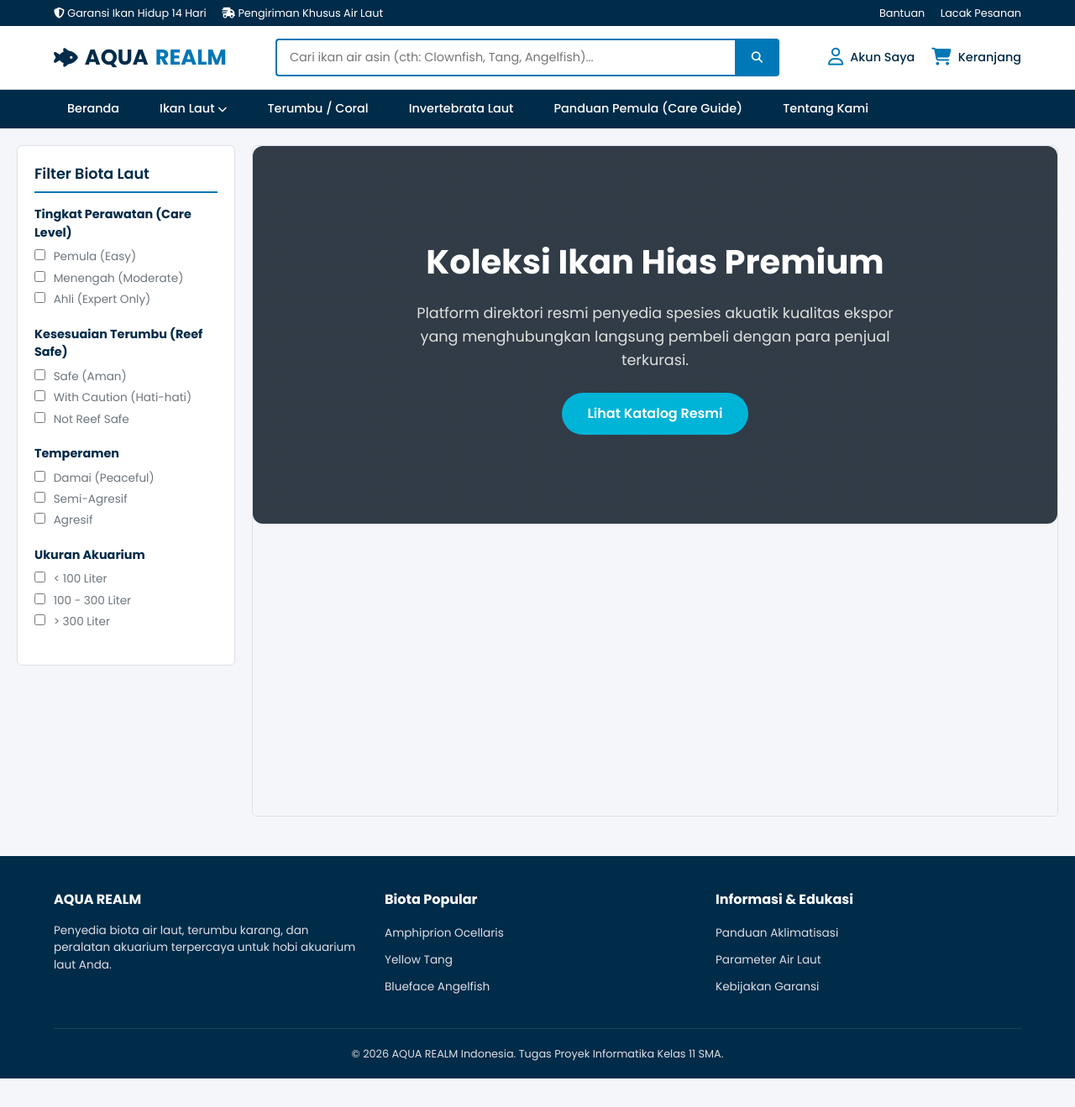
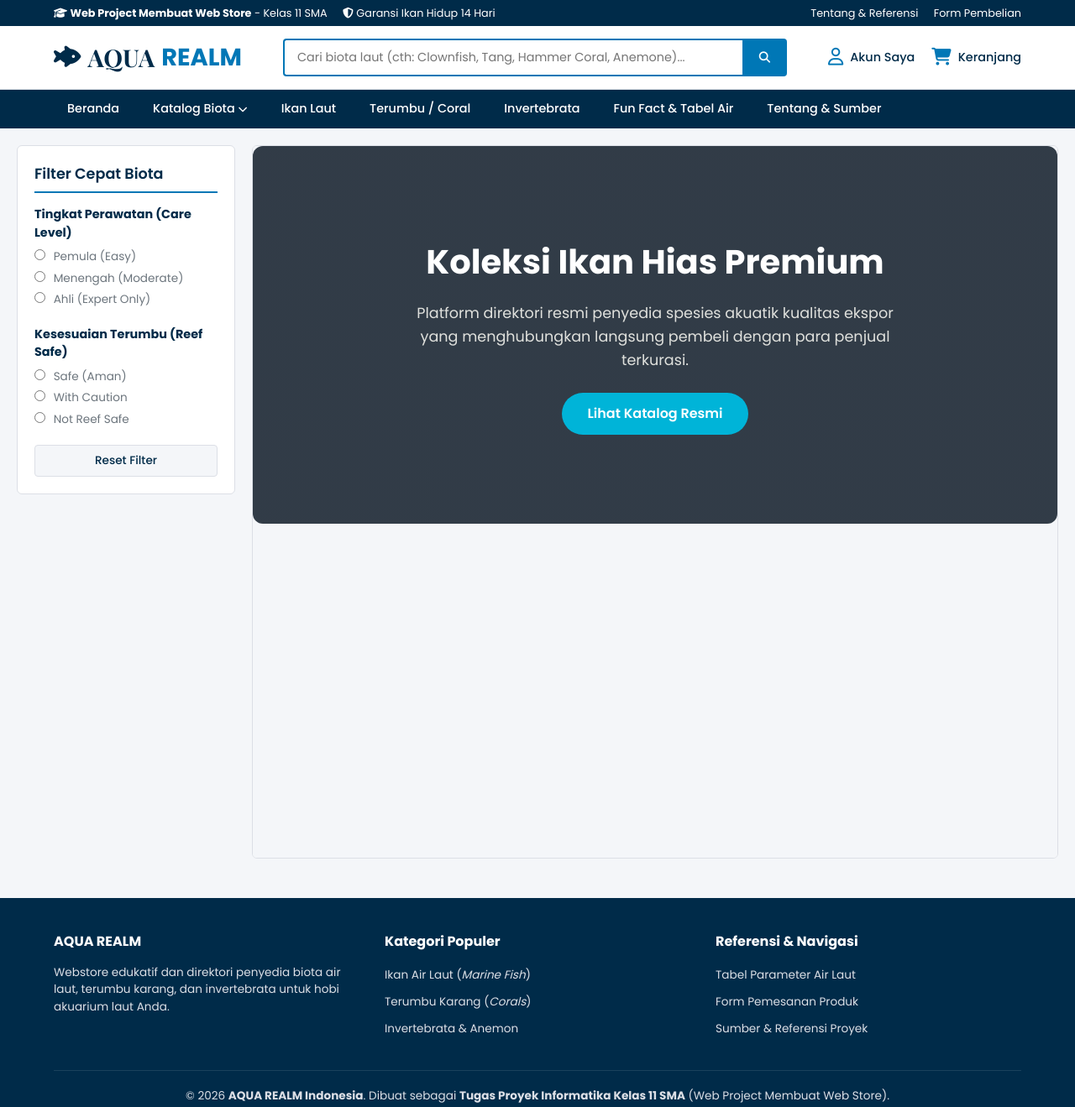
Before and after one commit to JavierSekolah/JavierSekolah.github.io, a plain HTML site: page index.html in a window 1280 px wide. Shown: the whole page at 84% size. Before the commit the page ends 1285 px from the top, so only its background shows below. Drawn offline with nearby package versions, Linux system fonts and the light colour scheme; a web font is replaced by a local one.

Commit message:
Update index.html

```diff
--- a/index.html
+++ b/index.html
@@ -3,9 +3,9 @@
 <head>
     <meta charset="UTF-8">
     <meta name="viewport" content="width=device-width, initial-scale=1.0">
-    <title>AQUA REALM | Marine Fish & Reef Store</title>
+    <title>AQUA REALM | Marine Fish & Reef Store (Proyek Kelas 11 SMA)</title>
     <!-- Google Fonts -->
-    <link href="https://fonts.googleapis.com/css2?family=Poppins:wght@300;400;500;600;700&display=swap" rel="stylesheet">
+    <link href="https://fonts.googleapis.com/css2?family=Poppins:wght@300;400;500;600;700&family=Playfair+Display:ital,wght@0,700;1,600&display=swap" rel="stylesheet">
     <!-- FontAwesome -->
     <link rel="stylesheet" href="https://cdnjs.cloudflare.com/ajax/libs/font-awesome/6.4.0/css/all.min.css">
 
@@ -42,6 +42,8 @@
             justify-content: space-between;
             align-items: center;
             font-size: 0.8rem;
+            flex-wrap: wrap;
+            gap: 10px;
         }
 
         .top-bar-info span {
@@ -54,6 +56,10 @@
             margin-left: 15px;
         }
 
+        .top-bar-links a:hover {
+            color: var(--accent-cyan);
+        }
+
         /* 2. Main Header (Logo, Search, Cart) */
         .main-header {
             background: #fff;
@@ -63,10 +69,12 @@
             justify-content: space-between;
             gap: 20px;
             border-bottom: 1px solid var(--border-color);
+            flex-wrap: wrap;
         }
 
         .logo {
-            font-size: 1.6rem;
+            font-family: 'Playfair Display', serif;
+            font-size: 1.8rem;
             font-weight: 700;
             color: var(--primary-navy);
             text-decoration: none;
@@ -77,6 +85,7 @@
 
         .logo span {
             color: var(--ocean-blue);
+            font-family: 'Poppins', sans-serif;
         }
 
         /* Search Bar Ala E-commerce */
@@ -126,6 +135,10 @@
             font-weight: 500;
         }
 
+        .action-item:hover {
+            color: var(--ocean-blue);
+        }
+
         .action-item i {
             font-size: 1.3rem;
             color: var(--ocean-blue);
@@ -135,12 +148,16 @@
         .nav-bar {
             background-color: var(--primary-navy);
             padding: 0 5%;
+            position: sticky;
+            top: 0;
+            z-index: 1000;
         }
 
         .nav-links {
             display: flex;
             list-style: none;
-            gap: 1rem;
+            gap: 0.5rem;
+            flex-wrap: wrap;
         }
 
         .nav-links > li {
@@ -154,7 +171,7 @@
             text-decoration: none;
             font-size: 0.9rem;
             font-weight: 500;
-            transition: background 0.2s;
+            transition: background 0.2s, color 0.2s;
         }
 
         .nav-links > li:hover > a {
@@ -168,7 +185,7 @@
             top: 100%;
             left: 0;
             background: #fff;
-            min-width: 220px;
+            min-width: 230px;
             box-shadow: 0 4px 12px rgba(0,0,0,0.15);
             z-index: 100;
             list-style: none;
@@ -235,8 +252,24 @@
             cursor: pointer;
         }
 
-        .filter-group input[type="checkbox"] {
+        .filter-group input[type="radio"] {
             margin-right: 6px;
+        }
+
+        .btn-reset-filter {
+            width: 100%;
+            padding: 8px;
+            background: var(--light-bg);
+            border: 1px solid var(--border-color);
+            border-radius: 4px;
+            cursor: pointer;
+            font-size: 0.85rem;
+            color: var(--primary-navy);
+            font-weight: 500;
+        }
+
+        .btn-reset-filter:hover {
+            background: #e2e8f0;
         }
 
         /* Area Iframe Main Window */
@@ -246,7 +279,7 @@
 
         .frame-content {
             width: 100%;
-            min-height: 800px;
+            height: 850px;
             border: 1px solid var(--border-color);
             background: #fff;
             border-radius: 6px;
@@ -262,7 +295,7 @@
 
         .footer-grid {
             display: grid;
-            grid-template-columns: repeat(auto-fit, minmax(200px, 1fr));
+            grid-template-columns: repeat(auto-fit, minmax(220px, 1fr));
             gap: 30px;
             max-width: 1350px;
             margin: 0 auto 30px;
@@ -288,11 +321,24 @@
             font-size: 0.85rem;
         }
 
+        .footer-col ul a:hover {
+            color: var(--accent-cyan);
+        }
+
         .footer-bottom {
             text-align: center;
             padding-top: 20px;
             border-top: 1px solid rgba(255,255,255,0.1);
-            font-size: 0.8rem;
+            font-size: 0.85rem;
+        }
+
+        @media (max-width: 768px) {
+            .main-container {
+                flex-direction: column;
+            }
+            .sidebar {
+                width: 100%;
+            }
         }
     </style>
 </head>
@@ -301,96 +347,84 @@
     <!-- 1. Top Announcement Bar -->
     <div class="top-bar">
         <div class="top-bar-info">
+            <span><i class="fa-solid fa-graduation-cap"></i> <strong>Web Project Membuat Web Store</strong> - Kelas 11 SMA</span>
             <span><i class="fa-solid fa-shield-halved"></i> Garansi Ikan Hidup 14 Hari</span>
-            <span><i class="fa-solid fa-truck-fast"></i> Pengiriman Khusus Air Laut</span>
         </div>
         <div class="top-bar-links">
-            <a href="tentang.html" target="myIframe">Bantuan</a>
-            <a href="profil.html" target="myIframe">Lacak Pesanan</a>
+            <a href="tentang.html" target="myIframe" title="Lihat informasi proyek dan referensi sumber">Tentang & Referensi</a>
+            <a href="keranjang.html" target="myIframe" title="Buka formulir pemesanan produk">Form Pembelian</a>
         </div>
     </div>
 
     <!-- 2. Header Utama (Logo + Search + Akun/Keranjang) -->
     <header class="main-header">
-        <a href="home.html" target="myIframe" class="logo">
+        <a href="home.html" target="myIframe" class="logo" title="Kembali ke Halaman Beranda AQUA REALM">
             <i class="fa-solid fa-fish-fins"></i> AQUA<span>REALM</span>
         </a>
 
-        <form action="search.html" target="myIframe" class="search-container">
-            <input type="text" name="q" placeholder="Cari ikan air asin (cth: Clownfish, Tang, Angelfish)...">
-            <button type="submit"><i class="fa-solid fa-magnifying-glass"></i></button>
+        <form action="katalog.html" target="myIframe" class="search-container" title="Cari spesies ikan laut, koral, atau invertebrata">
+            <input type="text" name="q" placeholder="Cari biota laut (cth: Clownfish, Tang, Hammer Coral, Anemone)...">
+            <button type="submit" title="Klik untuk mencari produk"><i class="fa-solid fa-magnifying-glass"></i></button>
         </form>
 
         <div class="header-actions">
-            <a href="profil.html" target="myIframe" class="action-item">
+            <a href="profil.html" target="myIframe" class="action-item" title="Lihat informasi akun pengguna Anda">
                 <i class="fa-regular fa-user"></i>
                 <span>Akun Saya</span>
             </a>
-            <a href="keranjang.html" target="myIframe" class="action-item">
+            <a href="keranjang.html" target="myIframe" class="action-item" title="Lihat keranjang belanja & lanjutkan ke form pembelian">
                 <i class="fa-solid fa-cart-shopping"></i>
                 <span>Keranjang</span>
             </a>
         </div>
     </header>
 
-    <!-- 3. Navigasi Kategori (Khas LiveAquaria) -->
+    <!-- 3. Navigasi Kategori (Khas LiveAquaria + Scroll Section) -->
     <nav class="nav-bar">
         <ul class="nav-links">
-            <li><a href="home.html" target="myIframe">Beranda</a></li>
+            <li><a href="home.html" target="myIframe" title="Halaman Utama Webstore">Beranda</a></li>
             <li>
-                <a href="katalog.html" target="myIframe">Ikan Laut <i class="fa-solid fa-chevron-down" style="font-size: 0.7rem;"></i></a>
+                <a href="katalog.html" target="myIframe" title="Buka seluruh katalog biota laut">Katalog Biota <i class="fa-solid fa-chevron-down" style="font-size: 0.7rem;"></i></a>
                 <ul class="dropdown-menu">
-                    <li><a href="katalog.html#clownfish" target="myIframe">Clownfish & Anemone</a></li>
-                    <li><a href="katalog.html#tangs" target="myIframe">Tangs & Surgeonfish</a></li>
-                    <li><a href="katalog.html#angelfish" target="myIframe">Angelfish (Dwarf/Large)</a></li>
-                    <li><a href="katalog.html#gobies" target="myIframe">Gobies & Blennies</a></li>
+                    <li><a href="katalog.html#fish" target="myIframe" title="Scroll langsung ke bagian Ikan Air Laut">Ikan Air Laut (Marine Fish)</a></li>
+                    <li><a href="katalog.html#coral" target="myIframe" title="Scroll langsung ke bagian Terumbu Karang">Terumbu Karang (Corals)</a></li>
+                    <li><a href="katalog.html#invert" target="myIframe" title="Scroll langsung ke bagian Invertebrata & Anemon">Invertebrata & Anemon</a></li>
                 </ul>
             </li>
-            <li><a href="katalog.html#terumbu" target="myIframe">Terumbu / Coral</a></li>
-            <li><a href="katalog.html#invertebrata" target="myIframe">Invertebrata Laut</a></li>
-            <li><a href="funfact.html" target="myIframe">Panduan Pemula (Care Guide)</a></li>
-            <li><a href="tentang.html" target="myIframe">Tentang Kami</a></li>
+            <li><a href="katalog.html#fish" target="myIframe" class="scroll-spy-link" data-section="fish" title="Lihat koleksi Ikan Laut">Ikan Laut</a></li>
+            <li><a href="katalog.html#coral" target="myIframe" class="scroll-spy-link" data-section="coral" title="Lihat koleksi Terumbu Karang">Terumbu / Coral</a></li>
+            <li><a href="katalog.html#invert" target="myIframe" class="scroll-spy-link" data-section="invert" title="Lihat koleksi Invertebrata & Anemon">Invertebrata</a></li>
+            <li><a href="funfact.html" target="myIframe" title="Baca fakta unik dan tabel parameter air laut">Fun Fact & Tabel Air</a></li>
+            <li><a href="tentang.html" target="myIframe" title="Baca profil webstore dan daftar referensi sumber">Tentang & Sumber</a></li>
         </ul>
     </nav>
 
     <!-- 4. Area Konten Utama: Sidebar Filter + Iframe Target -->
     <div class="main-container">
-        <!-- Sidebar Filter ala LiveAquaria -->
+        <!-- Sidebar Filter Ala LiveAquaria -->
         <aside class="sidebar">
-            <h3 class="sidebar-title">Filter Biota Laut</h3>
+            <h3 class="sidebar-title">Filter Cepat Biota</h3>
 
             <div class="filter-group">
                 <h4>Tingkat Perawatan (Care Level)</h4>
-                <label><input type="checkbox"> Pemula (Easy)</label>
-                <label><input type="checkbox"> Menengah (Moderate)</label>
-                <label><input type="checkbox"> Ahli (Expert Only)</label>
+                <label title="Filter biota yang mudah dirawat pemula"><input type="radio" name="sideCare" value="easy" onclick="syncFilter('care', 'easy')"> Pemula (Easy)</label>
+                <label title="Filter biota perawatan menengah"><input type="radio" name="sideCare" value="moderate" onclick="syncFilter('care', 'moderate')"> Menengah (Moderate)</label>
+                <label title="Filter biota khusus ahli"><input type="radio" name="sideCare" value="expert" onclick="syncFilter('care', 'expert')"> Ahli (Expert Only)</label>
             </div>
 
             <div class="filter-group">
                 <h4>Kesesuaian Terumbu (Reef Safe)</h4>
-                <label><input type="checkbox"> Safe (Aman)</label>
-                <label><input type="checkbox"> With Caution (Hati-hati)</label>
-                <label><input type="checkbox"> Not Reef Safe</label>
+                <label title="Aman dipelihara bersama terumbu karang"><input type="radio" name="sideReef" value="yes" onclick="syncFilter('reef', 'yes')"> Safe (Aman)</label>
+                <label title="Perlu pengawasan di akuarium karang"><input type="radio" name="sideReef" value="caution" onclick="syncFilter('reef', 'caution')"> With Caution</label>
+                <label title="Tidak disarankan untuk akuarium karang"><input type="radio" name="sideReef" value="no" onclick="syncFilter('reef', 'no')"> Not Reef Safe</label>
             </div>
 
-            <div class="filter-group">
-                <h4>Temperamen</h4>
-                <label><input type="checkbox"> Damai (Peaceful)</label>
-                <label><input type="checkbox"> Semi-Agresif</label>
-                <label><input type="checkbox"> Agresif</label>
-            </div>
-
-            <div class="filter-group">
-                <h4>Ukuran Akuarium</h4>
-                <label><input type="checkbox"> &lt; 100 Liter</label>
-                <label><input type="checkbox"> 100 - 300 Liter</label>
-                <label><input type="checkbox"> &gt; 300 Liter</label>
-            </div>
+            <button type="button" class="btn-reset-filter" onclick="resetSideFilters()" title="Hapus semua filter yang dipilih">Reset Filter</button>
         </aside>
 
         <!-- Area Pengisian Halaman Utama (Iframe) -->
         <main class="content-area">
-            <iframe src="home.html" name="myIframe" class="frame-content"></iframe>
+            <iframe src="home.html" name="myIframe" id="mainIframe" class="frame-content"></iframe>
         </main>
     </div>
 
@@ -399,29 +433,58 @@
         <div class="footer-grid">
             <div class="footer-col">
                 <h4>AQUA REALM</h4>
-                <p style="font-size:0.85rem;">Penyedia biota air laut, terumbu karang, dan peralatan akuarium terpercaya untuk hobi akuarium laut Anda.</p>
+                <p style="font-size:0.85rem;">Webstore edukatif dan direktori penyedia biota air laut, terumbu karang, dan invertebrata untuk hobi akuarium laut Anda.</p>
             </div>
             <div class="footer-col">
-                <h4>Biota Popular</h4>
+                <h4>Kategori Populer</h4>
                 <ul>
-                    <li><a href="katalog.html#clownfish" target="myIframe">Amphiprion Ocellaris</a></li>
-                    <li><a href="katalog.html#tangs" target="myIframe">Yellow Tang</a></li>
-                    <li><a href="katalog.html#angelfish" target="myIframe">Blueface Angelfish</a></li>
+                    <li><a href="katalog.html#fish" target="myIframe" title="Lihat Ikan Air Laut">Ikan Air Laut (<em>Marine Fish</em>)</a></li>
+                    <li><a href="katalog.html#coral" target="myIframe" title="Lihat Terumbu Karang">Terumbu Karang (<em>Corals</em>)</a></li>
+                    <li><a href="katalog.html#invert" target="myIframe" title="Lihat Invertebrata & Anemon">Invertebrata & Anemon</a></li>
                 </ul>
             </div>
             <div class="footer-col">
-                <h4>Informasi & Edukasi</h4>
+                <h4>Referensi & Navigasi</h4>
                 <ul>
-                    <li><a href="funfact.html" target="myIframe">Panduan Aklimatisasi</a></li>
-                    <li><a href="funfact.html" target="myIframe">Parameter Air Laut</a></li>
-                    <li><a href="tentang.html" target="myIframe">Kebijakan Garansi</a></li>
+                    <li><a href="funfact.html" target="myIframe" title="Lihat Tabel Parameter Air Laut">Tabel Parameter Air Laut</a></li>
+                    <li><a href="keranjang.html" target="myIframe" title="Isi Form Pembelian Produk">Form Pemesanan Produk</a></li>
+                    <li><a href="tentang.html" target="myIframe" title="Lihat Sumber Referensi Website">Sumber & Referensi Proyek</a></li>
                 </ul>
             </div>
         </div>
         <div class="footer-bottom">
-            <p>&copy; 2026 AQUA REALM Indonesia. Tugas Proyek Informatika Kelas 11 SMA.</p>
+            <p>&copy; 2026 <strong>AQUA REALM Indonesia</strong>. Dibuat sebagai <strong>Tugas Proyek Informatika Kelas 11 SMA</strong> (Web Project Membuat Web Store).</p>
         </div>
     </footer>
 
+    <script>
+        // Sinkronisasi filter sidebar dengan katalog.html di dalam iframe
+        function syncFilter(type, value) {
+            const iframe = document.getElementById('mainIframe');
+            const targetUrl = `katalog.html?${type}=${value}`;
+            iframe.src = targetUrl;
+        }
+
+        function resetSideFilters() {
+            document.querySelectorAll('.sidebar input[type="radio"]').forEach(r => r.checked = false);
+            document.getElementById('mainIframe').src = 'katalog.html';
+        }
+
+        // Menangkap sinyal scroll dari dalam katalog.html untuk menyalakan indikator navbar
+        window.addEventListener('message', (event) => {
+            if (event.data && event.data.activeSection) {
+                const activeId = event.data.activeSection;
+                document.querySelectorAll('.scroll-spy-link').forEach(link => {
+                    if (link.getAttribute('data-section') === activeId) {
+                        link.style.backgroundColor = '#0077b6';
+                        link.style.borderBottom = '3px solid #00b4d8';
+                    } else {
+                        link.style.backgroundColor = '';
+                        link.style.borderBottom = '';
+                    }
+                });
+            }
+        });
+    </script>
 </body>
 </html>
```
